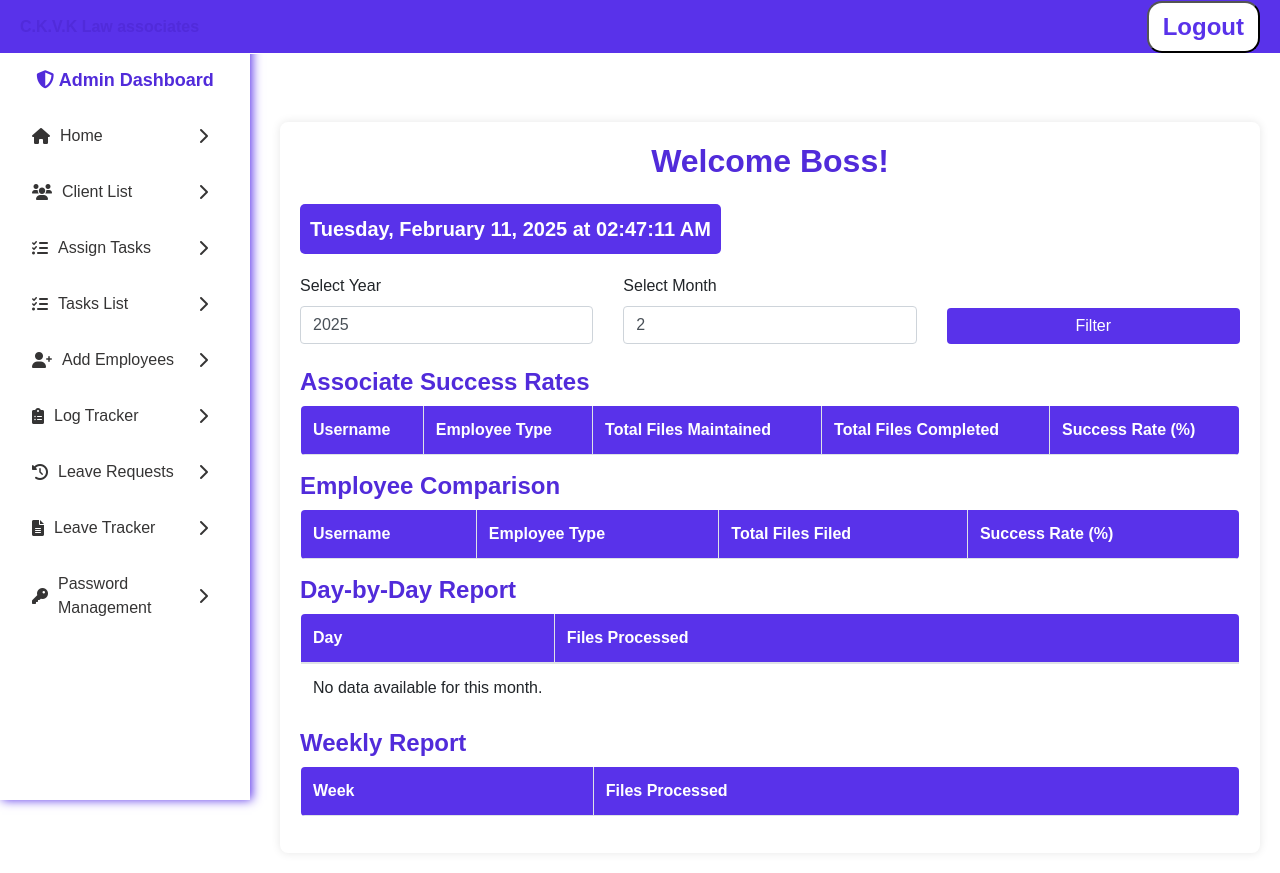
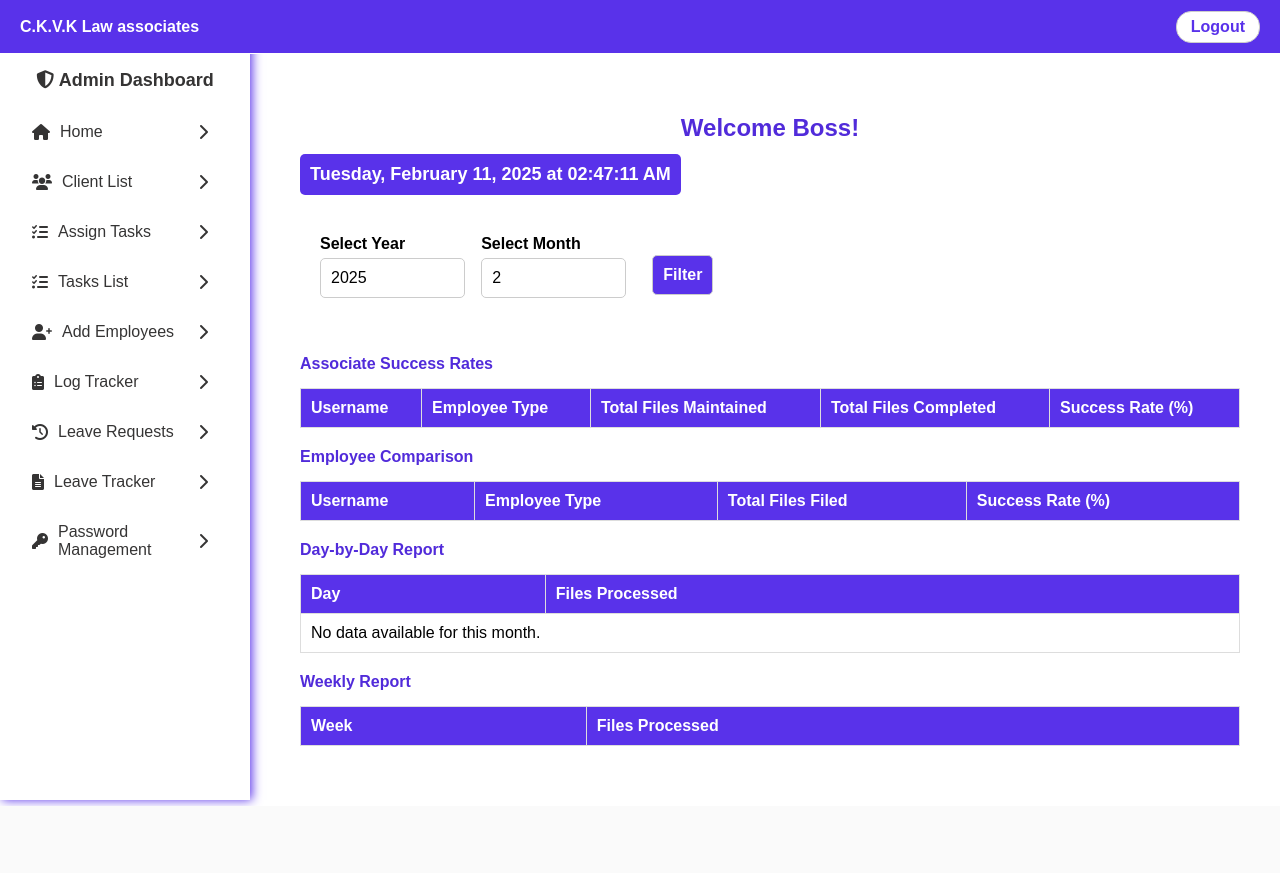
Before and after one commit to vinaykalwala/ClientKyc, a Django app: page /superuser-dashboard/ in a window 1280 px wide. After the commit the page ends 806 px from the top, so only its background shows below. Run offline with Django 5.2, Linux system fonts and the light colour scheme; the visitor is signed in with stand-in values (Sample User, id 1); data comes from the database, SQL or seed files in the repository; lists and menus that the app fills with data are empty; some libraries are stand-ins or nearby versions.

Commit message:
dashboard design added

```diff
--- a/templates/superuser_dashboard.html
+++ b/templates/superuser_dashboard.html
@@ -5,55 +5,28 @@
     <meta charset="UTF-8">
     <meta name="viewport" content="width=device-width, initial-scale=1.0">
     <title>Superuser Dashboard</title>
-    <link rel="stylesheet" href="https://maxcdn.bootstrapcdn.com/bootstrap/4.5.2/css/bootstrap.min.css">
     <style>
-        body {
-            background-color: #f8f9fa;
-            font-family: Arial, sans-serif;
+        .container {
+            padding: 20px;
+            margin: 20px auto;
+            border-radius: 8px;
         }
 
-        .container {
-            background: #ffffff;
-            padding: 20px;
-            border-radius: 8px;
-            box-shadow: 0px 0px 10px rgba(0, 0, 0, 0.1);
-        }
-
-        .table {
-            background: #fff;
-            border-radius: 5px;
-            overflow: hidden;
-        }
-
-        .table th {
-            background: rgba(89, 50, 234, 1);
-            color: white;
-        }
-
-        .table-hover tbody tr:hover {
-            background: #e9ecef;
-        }
-
-        .btn-primary {
-            background: rgba(89, 50, 234, 1);
-            border: none;
-        }
-
-        .btn-primary:hover {
-            background: rgb(81, 43, 218);
-        }
         h2 {
             text-align: center;
             color: rgb(81, 43, 218);
             font-weight: 600;
+            margin-bottom: 12px;
         }
-        h4 {
+
+        .h4_title {
             color: rgb(81, 43, 218);
             font-weight: 600;
+            margin-top: 20px;
         }
 
         .clock {
-            font-size: 20px;
+            font-size: 18px;
             font-weight: bold;
             padding: 10px;
             background: rgba(89, 50, 234, 1);
@@ -62,34 +35,101 @@
             border-radius: 5px;
             margin-bottom: 20px;
         }
+        .form-container {
+            padding: 20px;
+            border-radius: 10px;
+            margin: auto;
+        }
+
+        .form-group {
+            margin-bottom: 15px;
+        }
+
+        label {
+            font-weight: bold;
+            display: block;
+            margin-bottom: 5px;
+        }
+
+        input, button {
+            padding: 10px;
+            font-size: 16px;
+            border: 1px solid #ccc;
+            border-radius: 5px;
+        }
+        .row {
+            display: flex;
+            gap: 16px;
+        }
+        .row input {
+            width: 100%;
+        }
+        .row .btn_cont {
+            padding: 20px 10px;
+            width: 100%;
+        }
+
+        button {
+            background: rgba(89, 50, 234, 1);
+            color: white;
+            cursor: pointer;
+            font-weight: bold;
+        }
+
+        button:hover {
+            background: rgb(81, 43, 218);
+        }
+
+        table {
+            width: 100%;
+            border-collapse: collapse;
+            margin-top: 15px;
+        }
+
+        th, td {
+            border: 1px solid #ddd;
+            padding: 10px;
+            text-align: left;
+        }
+
+        th {
+            background: rgba(89, 50, 234, 1);
+            color: white;
+        }
+
+        tbody tr:hover {
+            background: #e9ecef;
+        }
     </style>
 </head>
 {% extends 'base.html' %} {% block content %}
 
 <body>
-    <div class="container mt-5">
-        <h2 class="mb-4">Welcome Boss!</h2>
+    <div class="container">
+        <h2>Welcome Boss!</h2>
         <div class="clock" id="clock"></div>
 
         <!-- Year and Month Selection -->
-        <form method="get" class="mb-4">
+         <div class="form-container">
+            <form method="get">
                 <div class="row">
-                <div class="col-md-4">
+                    <div>
                         <label for="year">Select Year</label>
                         <input type="number" name="year" id="year" class="form-control" value="{{ year }}">
                     </div>
-                <div class="col-md-4">
+                    <div>
                         <label for="month">Select Month</label>
                         <input type="number" name="month" id="month" class="form-control" value="{{ month }}">
                     </div>
-                <div class="col-md-4 align-self-end">
-                    <button type="submit" class="btn btn-primary w-100">Filter</button>
+                    <div class="btn_cont">
+                        <button type="submit" class="btn btn-primary">Filter</button>
                     </div>
                 </div>
             </form>
+        </div>
 
         <!-- Success Rate Table for Associates -->
-        <h4>Associate Success Rates</h3>
+        <h4 class="h4_title">Associate Success Rates</h3>
         <table class="table table-bordered table-hover">
             <thead>
                 <tr>
@@ -114,7 +154,7 @@
         </table>
 
         <!-- Employee Comparison Table -->
-        <h4>Employee Comparison</h3>
+        <h4 class="h4_title">Employee Comparison</h3>
         <table class="table table-bordered table-hover">
             <thead>
                 <tr>
@@ -137,7 +177,7 @@
         </table>
 
         <!-- Day-by-Day Report -->
-        <h4>Day-by-Day Report</h3>
+        <h4 class="h4_title">Day-by-Day Report</h3>
         <table class="table table-bordered table-hover">
             <thead>
                 <tr>
@@ -160,7 +200,7 @@
         </table>
 
         <!-- Weekly Report -->
-        <h4>Weekly Report</h3>
+        <h4 class="h4_title">Weekly Report</h3>
         <table class="table table-bordered table-hover">
             <thead>
                 <tr>
```
Also changed, not shown: templates/associate_dashboard.html (+132 -139 lines), templates/employee_dashboard.html (+78 -81 lines). Lines whose indentation alone changed are shown as unchanged.
